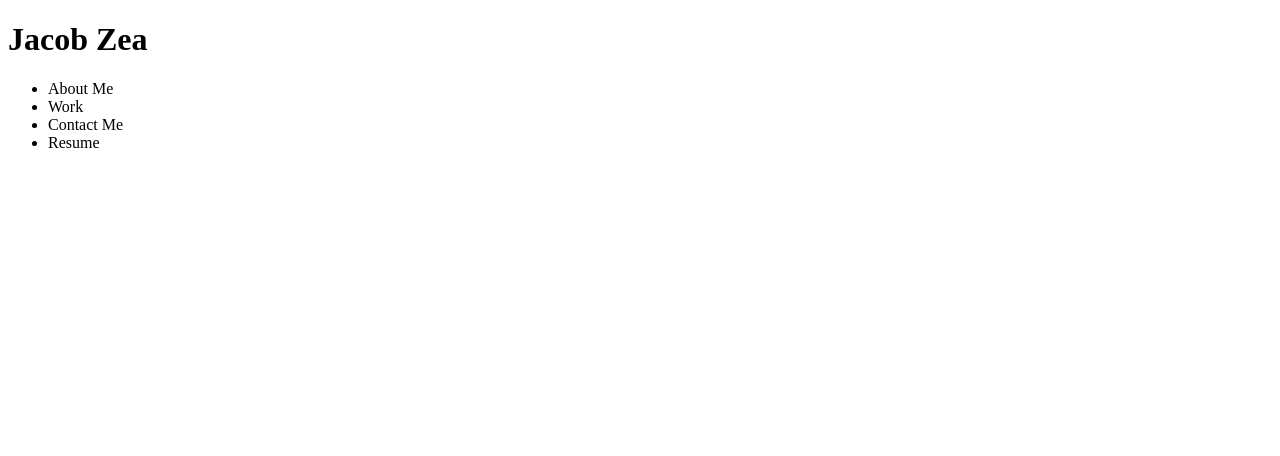
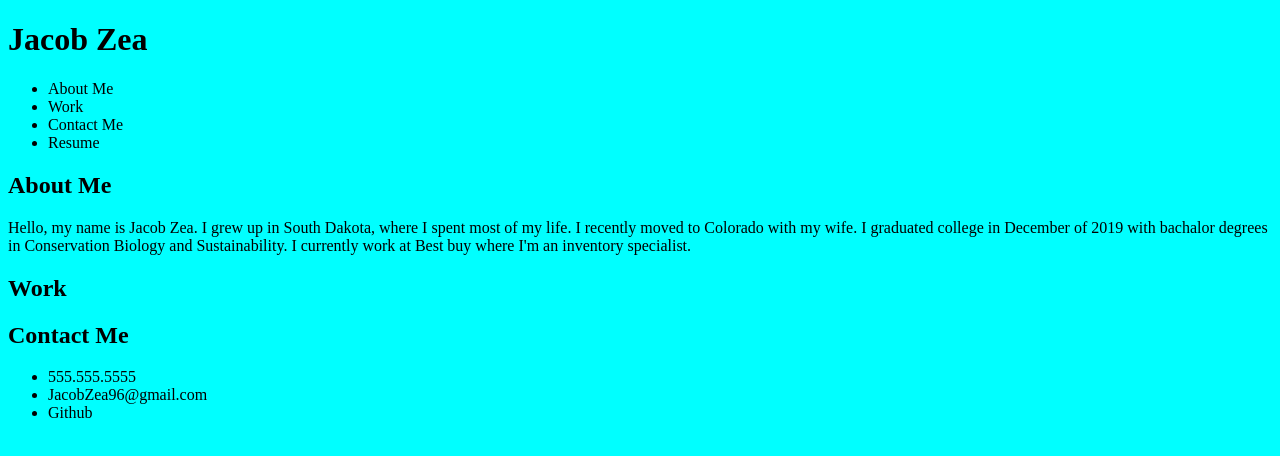
Before and after one commit to JacobZ96/JZ-professional-portfilio, a plain HTML site: page index.html in a window 1280 px wide. Drawn offline with Linux system fonts and the light colour scheme.

Commit message:
added sections, about me content, and started css

```diff
--- a/Assets/style.css
+++ b/Assets/style.css
@@ -0,0 +1,3 @@
+*{
+    background-color: aqua;
+}
--- a/index.html
+++ b/index.html
@@ -19,6 +19,16 @@
             </ul>
         </Nav>
     </header>
-
+    <main>
+        <h2>About Me</h2>
+            <p> Hello, my name is Jacob Zea. I grew up in South Dakota, where I spent most of my life. I recently moved to Colorado with my wife. I graduated college in December of 2019 with bachalor degrees in Conservation Biology and Sustainability. I currently work at Best buy where I'm an inventory specialist. </p>
+        <h2>Work</h2>
+        <h2>Contact Me</h2>
+            <ul>
+                <li>555.555.5555</li>
+                <li>JacobZea96@gmail.com</li>
+                <li>Github <a href="#""></a></li>
+            </ul>
+    </main>
 </body>
 </html>
```
